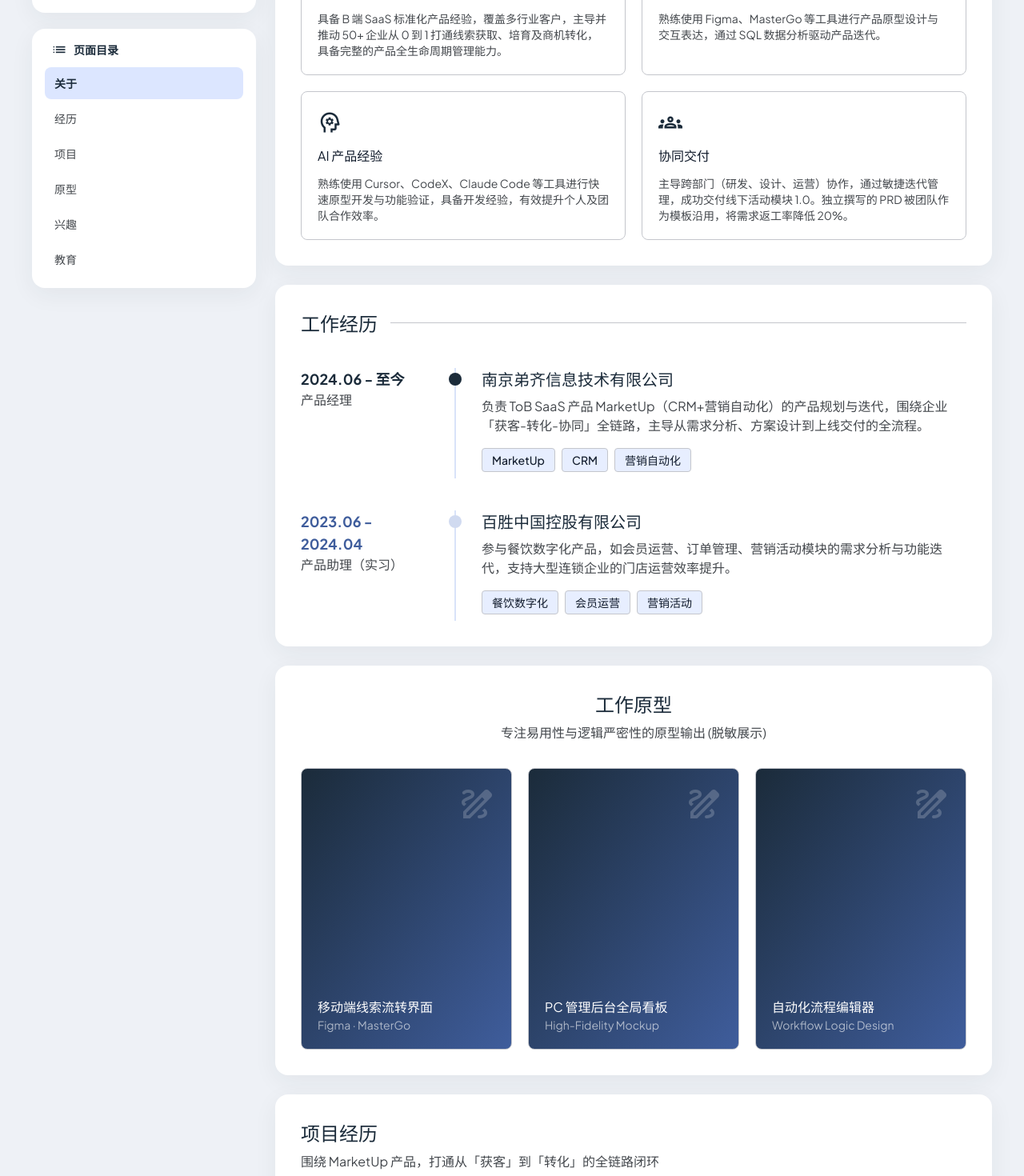
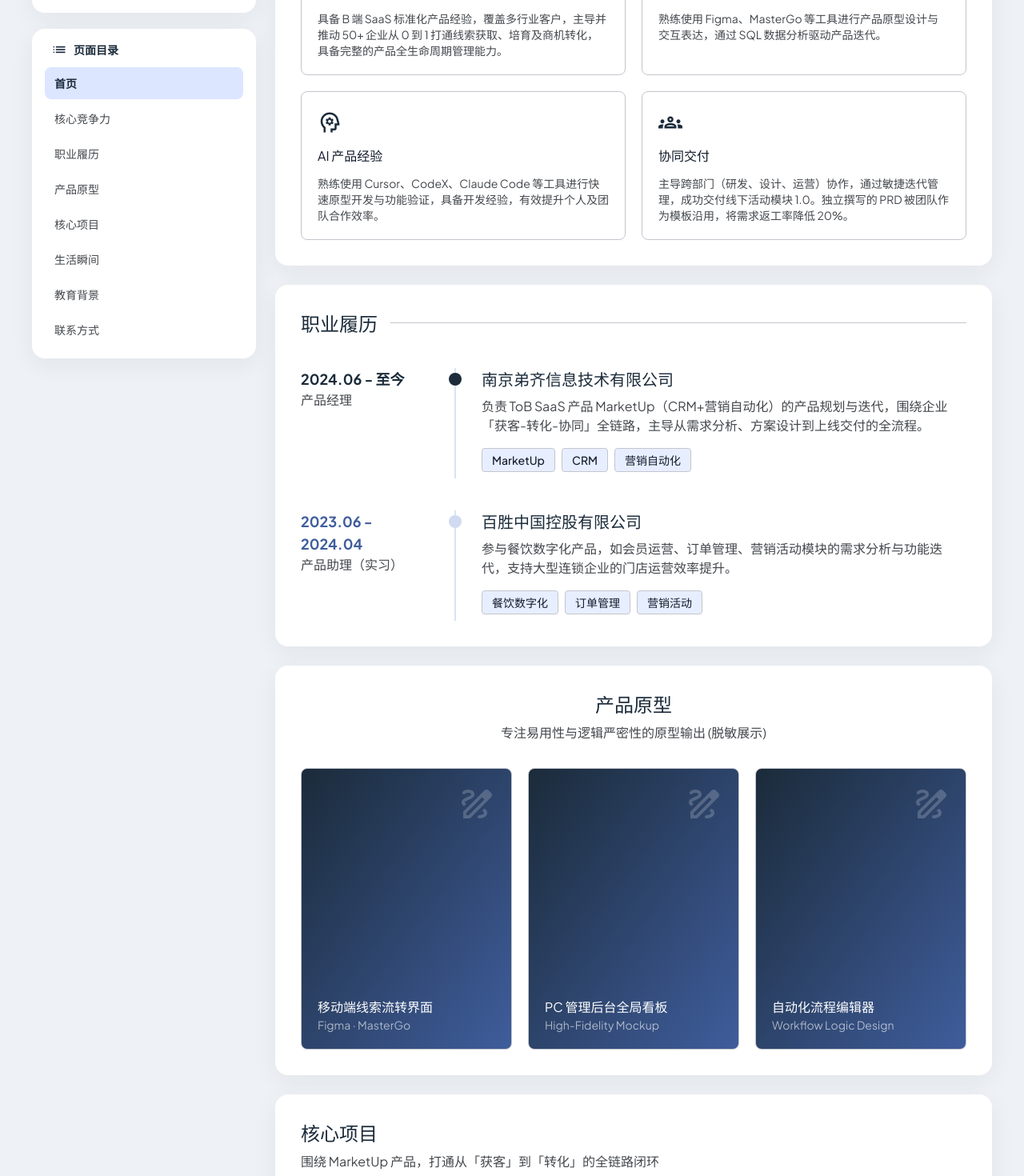
Before and after one commit to DESURZEE123/desu, a React (Vite) app: page / in a window 1280 px wide. Shown: the part 600-2070 px from the top of the page at 80% size. Built offline with nearby package versions, Linux system fonts and the light colour scheme.

Commit message:
feat: 优化

```diff
--- a/src/components/Desktop/DesktopPortfolio.tsx
+++ b/src/components/Desktop/DesktopPortfolio.tsx
@@ -12,12 +12,14 @@ import {
 } from '../../data/profile'
 
 const NAV_ITEMS = [
-  { id: 'about', label: '关于' },
-  { id: 'experience', label: '经历' },
-  { id: 'projects', label: '项目' },
-  { id: 'prototypes', label: '原型' },
-  { id: 'interests', label: '兴趣' },
-  { id: 'education', label: '教育' },
+  { id: 'home', label: '首页' },
+  { id: 'skills', label: '核心竞争力' },
+  { id: 'experience', label: '职业履历' },
+  { id: 'prototypes', label: '产品原型' },
+  { id: 'projects', label: '核心项目' },
+  { id: 'life', label: '生活瞬间' },
+  { id: 'education', label: '教育背景' },
+  { id: 'contact', label: '联系方式' },
 ] as const
 
 const DESKTOP_SKILL_ICONS = ['strategy', 'design_services', 'psychology', 'groups']
@@ -27,7 +29,7 @@ const HEADER_OFFSET = 80
 
 export function DesktopPortfolio() {
   const location = useLocation()
-  const [activeNav, setActiveNav] = useState('about')
+  const [activeNav, setActiveNav] = useState('home')
   const clickingRef = useRef(false)
 
   const scrollTo = (id: string) => {
@@ -205,7 +207,7 @@ export function DesktopPortfolio() {
         <main className="min-w-0 flex-1 space-y-6 pb-10">
           {/* About */}
           <section
-            id="about"
+            id="home"
             className="overflow-hidden rounded-2xl bg-white shadow-[0_8px_30px_rgba(27,43,58,0.06)]"
           >
             <div className="relative h-44 overflow-hidden">
@@ -217,22 +219,20 @@ export function DesktopPortfolio() {
           </section>
 
           {/* Skills */}
-          <section className="rounded-2xl bg-white p-8 shadow-[0_8px_30px_rgba(27,43,58,0.06)]">
+          <section
+            id="skills"
+            className="rounded-2xl bg-white p-8 shadow-[0_8px_30px_rgba(27,43,58,0.06)]"
+          >
             <h2 className="mb-6 font-headline-lg text-2xl text-primary">核心竞争力</h2>
             <div className="grid grid-cols-2 gap-5">
               {skills.map((skill, index) => (
-                <div
-                  key={skill.title}
-                  className="glass-card group flex flex-col gap-3 rounded-xl p-5 transition-all duration-300 hover:border-primary hover:bg-primary"
-                >
+                <div key={skill.title} className="skill-card flex flex-col gap-3 rounded-xl p-5">
                   <Icon
                     name={DESKTOP_SKILL_ICONS[index] ?? skill.icon}
-                    className="text-3xl text-primary group-hover:text-white"
+                    className="skill-card-icon text-3xl text-primary"
                   />
-                  <h3 className="font-headline-md group-hover:text-white">{skill.title}</h3>
-                  <p className="text-sm text-on-surface-variant group-hover:text-white/80">
-                    {skill.desc}
-                  </p>
+                  <h3 className="skill-card-title font-headline-md text-on-surface">{skill.title}</h3>
+                  <p className="skill-card-desc text-sm text-on-surface-variant">{skill.desc}</p>
                 </div>
               ))}
             </div>
@@ -244,7 +244,7 @@ export function DesktopPortfolio() {
             className="rounded-2xl bg-white p-8 shadow-[0_8px_30px_rgba(27,43,58,0.06)]"
           >
             <div className="mb-10 flex items-center gap-4">
-              <h2 className="font-headline-lg text-2xl text-primary">工作经历</h2>
+              <h2 className="font-headline-lg text-2xl text-primary">职业履历</h2>
               <div className="h-px flex-1 bg-outline-variant" />
             </div>
             <div className="space-y-10">
@@ -287,7 +287,7 @@ export function DesktopPortfolio() {
             className="rounded-2xl bg-white p-8 shadow-[0_8px_30px_rgba(27,43,58,0.06)]"
           >
             <div className="mb-8 text-center">
-              <h2 className="mb-2 font-headline-lg text-2xl text-primary">工作原型</h2>
+              <h2 className="mb-2 font-headline-lg text-2xl text-primary">产品原型</h2>
               <p className="text-on-surface-variant">专注易用性与逻辑严密性的原型输出 (脱敏展示)</p>
             </div>
             <div className="grid grid-cols-3 gap-5">
@@ -317,7 +317,7 @@ export function DesktopPortfolio() {
             className="rounded-2xl bg-white p-8 shadow-[0_8px_30px_rgba(27,43,58,0.06)]"
           >
             <div className="mb-8">
-              <h2 className="mb-2 font-headline-lg text-2xl text-primary">项目经历</h2>
+              <h2 className="mb-2 font-headline-lg text-2xl text-primary">核心项目</h2>
               <p className="text-on-surface-variant">
                 围绕 MarketUp 产品，打通从「获客」到「转化」的全链路闭环
               </p>
@@ -366,12 +366,12 @@ export function DesktopPortfolio() {
 
           {/* Interests */}
           <section
-            id="interests"
+            id="life"
             className="rounded-2xl bg-white p-8 shadow-[0_8px_30px_rgba(27,43,58,0.06)]"
           >
             <div className="mb-8 flex items-end justify-between gap-6">
               <div className="max-w-xl">
-                <h2 className="mb-2 font-headline-lg text-2xl text-primary">生活与热爱</h2>
+                <h2 className="mb-2 font-headline-lg text-2xl text-primary">生活瞬间</h2>
                 <p className="text-on-surface-variant">
                   在产品经理的理性逻辑之外，我喜欢用摄影捕捉感性瞬间，通过运动保持高效的精力和清醒的思考。
                 </p>
@@ -450,7 +450,10 @@ export function DesktopPortfolio() {
             </div>
           </section>
 
-          <footer className="rounded-2xl bg-white px-8 py-6 shadow-[0_8px_30px_rgba(27,43,58,0.06)]">
+          <footer
+            id="contact"
+            className="rounded-2xl bg-white px-8 py-6 shadow-[0_8px_30px_rgba(27,43,58,0.06)]"
+          >
             <div className="flex items-center justify-between gap-6">
               <div>
                 <div className="font-bold text-primary">
--- a/src/components/Mobile/MobilePortfolio.tsx
+++ b/src/components/Mobile/MobilePortfolio.tsx
@@ -66,8 +66,8 @@ export function MobilePortfolio() {
               { id: 'home', label: '首页' },
               { id: 'skills', label: '核心竞争力' },
               { id: 'experience', label: '职业履历' },
+              { id: 'prototypes', label: '产品原型' },
               { id: 'projects', label: '核心项目' },
-              { id: 'prototypes', label: '产品原型' },
               { id: 'life', label: '生活瞬间' },
               { id: 'education', label: '教育背景' },
               { id: 'contact', label: '联系方式' },
@@ -197,7 +197,7 @@ export function MobilePortfolio() {
                     {exp.period}
                   </span>
                   <span className="text-body-lg font-bold text-on-surface">
-                    {exp.companyShort}
+                    {exp.company}
                   </span>
                   <span className="text-body-md text-on-surface-variant">{exp.title}</span>
                   <p className="mt-2 text-body-sm leading-relaxed text-outline">
@@ -206,6 +206,30 @@ export function MobilePortfolio() {
                 </div>
               </div>
             ))}
+          </div>
+        </section>
+
+
+        <section id="prototypes" className="px-margin-mobile py-6">
+          <div className="mb-4 flex items-end justify-between">
+            <h3 className="flex items-center gap-2 font-headline-md text-[20px] text-on-surface">
+              <Icon name="draw" className="text-primary" /> 产品原型
+            </h3>
+            <span className="text-[12px] text-outline">* 已脱敏处理</span>
+          </div>
+          <div className="grid grid-cols-3 gap-2">
+            {['线索流转', '后台看板', '工作流', '表单留资', '用户画像', 'AI Agent'].map(
+              (label) => (
+                <div
+                  key={label}
+                  className="flex aspect-square items-center justify-center rounded-lg border border-outline-variant/20 bg-surface-container-highest"
+                >
+                  <span className="px-1 text-center text-[12px] text-on-surface-variant">
+                    {label}
+                  </span>
+                </div>
+              ),
+            )}
           </div>
         </section>
 
@@ -252,29 +276,6 @@ export function MobilePortfolio() {
                 </div>
               </div>
             ))}
-          </div>
-        </section>
-
-        <section id="prototypes" className="px-margin-mobile py-6">
-          <div className="mb-4 flex items-end justify-between">
-            <h3 className="flex items-center gap-2 font-headline-md text-[20px] text-on-surface">
-              <Icon name="draw" className="text-primary" /> 产品原型
-            </h3>
-            <span className="text-[12px] text-outline">* 已脱敏处理</span>
-          </div>
-          <div className="grid grid-cols-3 gap-2">
-            {['线索流转', '后台看板', '工作流', '表单留资', '用户画像', 'AI Agent'].map(
-              (label) => (
-                <div
-                  key={label}
-                  className="flex aspect-square items-center justify-center rounded-lg border border-outline-variant/20 bg-surface-container-highest"
-                >
-                  <span className="px-1 text-center text-[12px] text-on-surface-variant">
-                    {label}
-                  </span>
-                </div>
-              ),
-            )}
           </div>
         </section>
 
--- a/src/components/SiteHeader.tsx
+++ b/src/components/SiteHeader.tsx
@@ -3,10 +3,10 @@ import { Icon } from './Icon'
 import { profile } from '../data/profile'
 
 const HOME_NAV = [
-  { id: 'about', label: '关于' },
-  { id: 'experience', label: '经历' },
-  { id: 'prototypes', label: '原型示例' },
-  { id: 'projects', label: '项目' },
+  { id: 'home', label: '首页' },
+  { id: 'experience', label: '职业履历' },
+  { id: 'prototypes', label: '产品原型' },
+  { id: 'projects', label: '核心项目' },
 ] as const
 
 type Props = {
@@ -14,7 +14,7 @@ type Props = {
   onScrollTo?: (id: string) => void
 }
 
-export function SiteHeader({ activeSection = 'about', onScrollTo }: Props) {
+export function SiteHeader({ activeSection = 'home', onScrollTo }: Props) {
   const location = useLocation()
   const navigate = useNavigate()
   const isAlbum = location.pathname === '/album'
--- a/src/data/profile.ts
+++ b/src/data/profile.ts
@@ -67,7 +67,7 @@ export const experiences = [
     current: false,
     description:
       '参与餐饮数字化产品，如会员运营、订单管理、营销活动模块的需求分析与功能迭代，支持大型连锁企业的门店运营效率提升。',
-    tags: ['餐饮数字化', '会员运营', '营销活动'],
+    tags: ['餐饮数字化', '订单管理', '营销活动'],
   },
 ]
 
--- a/src/index.css
+++ b/src/index.css
@@ -35,6 +35,67 @@ body {
   border: 1px solid #c4c6cc;
 }
 
+.skill-card {
+  position: relative;
+  overflow: hidden;
+  background: rgba(255, 255, 255, 0.85);
+  border: 1px solid #c4c6cc;
+  transition:
+    border-color 0.45s ease,
+    box-shadow 0.45s ease,
+    transform 0.45s ease;
+}
+
+.skill-card::before {
+  content: '';
+  position: absolute;
+  inset: 0;
+  background: linear-gradient(145deg, #1b2b3a 0%, #2a4055 100%);
+  opacity: 0;
+  transition: opacity 0.45s ease;
+  pointer-events: none;
+}
+
+.skill-card:hover {
+  border-color: #1b2b3a;
+  box-shadow: 0 12px 32px rgba(27, 43, 58, 0.14);
+  transform: translateY(-2px);
+}
+
+.skill-card:hover::before {
+  opacity: 1;
+}
+
+.skill-card > * {
+  position: relative;
+  z-index: 1;
+  transition: color 0.45s ease;
+}
+
+.skill-card .skill-card-icon {
+  transition: color 0.45s ease;
+}
+
+.skill-card:hover .skill-card-icon {
+  color: #ffffff;
+}
+
+.skill-card .skill-card-title {
+  transition: color 0.45s ease;
+}
+
+.skill-card:hover .skill-card-title {
+  color: #ffffff;
+}
+
+.skill-card .skill-card-desc {
+  transition: color 0.45s ease;
+}
+
+.skill-card:hover .skill-card-desc {
+  color: rgba(255, 255, 255, 0.82);
+}
+
 .text-gradient {
   background: linear-gradient(135deg, #1b2b3a 0%, #3f5d9c 100%);
   -webkit-background-clip: text;
```
